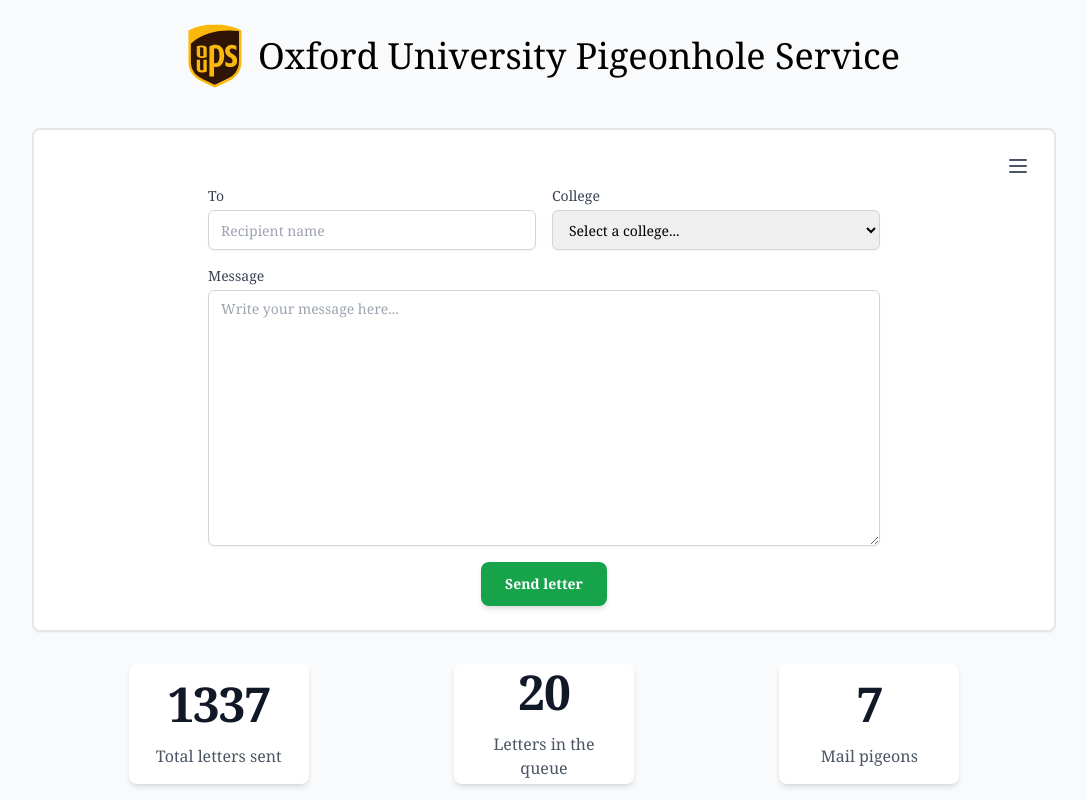
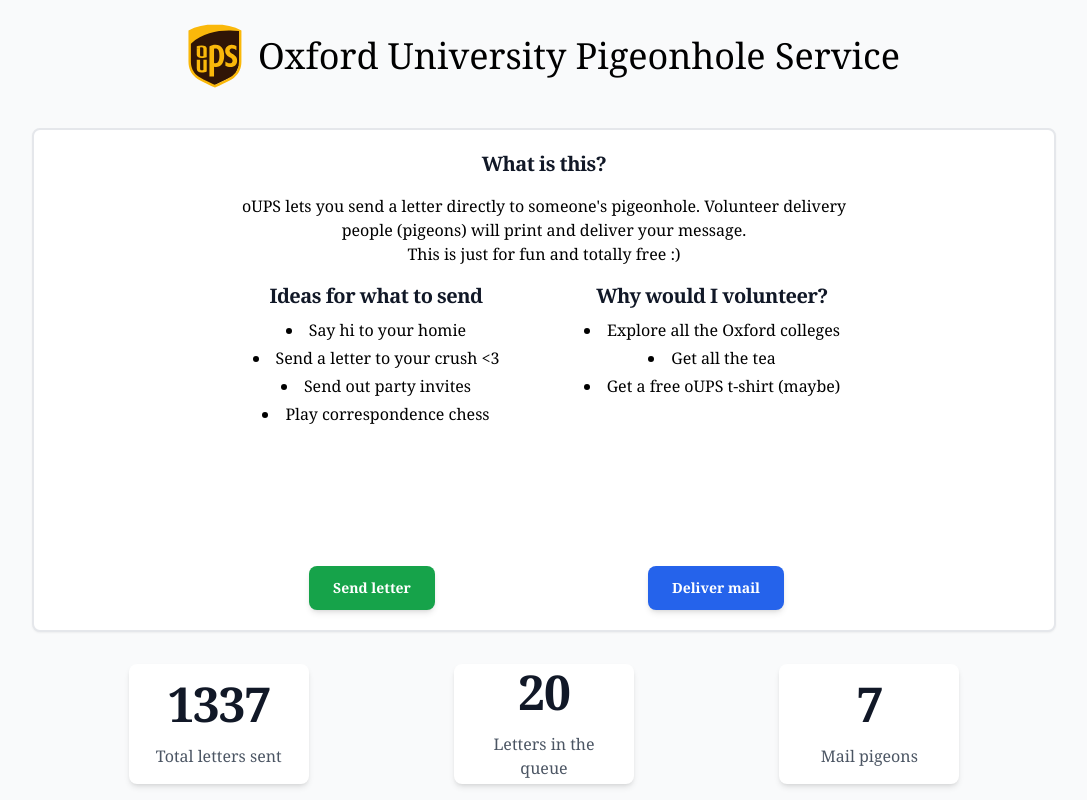
Before and after one commit to PixelSergey/OUPS, a Django app: page / in a window 1280 px wide. Shown: the whole page, without its empty margins (96-1183 px from the left). Run offline with Django 5.2, Linux system fonts and the light colour scheme; some libraries are stand-ins or nearby versions.

Commit message:
Add a new index page and delivery page

```diff
--- a/frontend/templates/base.html
+++ b/frontend/templates/base.html
@@ -13,7 +13,7 @@
 		<div class="container mx-auto h-screen flex flex-col justify-between px-2 sm:px-4">
 			<div class="p-3 sm:p-6 flex justify-center">
 				<div class="flex items-center gap-3 sm:gap-4">
-					<img src="{% static 'oups_logo.svg' %}" alt="OUPS Logo" class="h-10 w-auto sm:h-14 md:h-16">
+					<a href="/"><img src="{% static 'oups_logo.svg' %}" alt="OUPS Logo" class="h-10 w-auto sm:h-14 md:h-16"></a>
 					<h1 class="text-2xl sm:text-3xl md:text-4xl text-center">Oxford University Pigeonhole Service</h1>
 				</div>
 			</div>
--- /dev/null
+++ b/frontend/templates/deliver.html
@@ -0,0 +1,6 @@
+{% extends "base.html" %}
+{% block "interaction" %}
+
+TODO
+
+{% endblock %}
--- a/frontend/templates/index.html
+++ b/frontend/templates/index.html
@@ -1,106 +1,62 @@
 {% extends "base.html" %}
 {% block "interaction" %}
-<div class="flex justify-center items-center h-full p-4 sm:p-6 relative">
-	<!-- Hamburger Menu Button -->
-	<button id="menuButton" class="absolute top-4 right-4 p-2 rounded-md hover:bg-gray-100 focus:outline-none focus:ring-2 focus:ring-green-500">
-		<svg class="h-6 w-6 text-gray-600" fill="none" stroke="currentColor" viewBox="0 0 24 24">
-			<path stroke-linecap="round" stroke-linejoin="round" stroke-width="2" d="M4 6h16M4 12h16M4 18h16"></path>
-		</svg>
-	</button>
+<div class="flex flex-col h-full">
+    <div class="container text-center mt-5 flex-1 flex flex-col">
+        <div>
+            <h1 class="text-xl sm:text-xl md:text-xl font-semibold tracking-tight text-gray-900 mb-4">What is this?</h1>
 
-	<!-- Navigation Menu -->
-	<div id="menu" class="hidden absolute top-16 right-4 w-48 rounded-md shadow-lg bg-white ring-1 ring-black ring-opacity-5">
-		<div class="py-1" role="menu" aria-orientation="vertical">
-			<a href="#" class="block px-4 py-2 text-sm text-gray-700 hover:bg-gray-100" role="menuitem">Send a letter</a>
-			<a href="#" class="block px-4 py-2 text-sm text-gray-700 hover:bg-gray-100" role="menuitem">Deliver letters</a>
-		</div>
-	</div>
+            <p class="lead mb-5 px-8 sm:px-16 md:px-24" style="max-width: 800px; margin: 0 auto;">
+                oUPS lets you send a letter directly to someone's pigeonhole.
+                Volunteer delivery people (pigeons) will print and deliver your message.<br>
+                This is just for fun and totally free :)
+            </p>
 
-	<form action="/submit" method="post" enctype="multipart/form-data" class="w-full max-w-2xl space-y-4 flex flex-col h-full mt-8 pb-4">
-		{% csrf_token %}
-		<div class="grid grid-cols-1 sm:grid-cols-2 gap-4">
-			<div class="flex flex-col">
-				<label for="addressee" class="block text-lg sm:text-sm font-medium text-gray-700 mb-1">To</label>
-				<input type="text" id="addressee" name="addressee" class="h-12 sm:h-10 w-full px-3 py-2 text-lg sm:text-sm border border-gray-300 rounded-md shadow-sm focus:outline-none focus:ring-2 focus:ring-green-500 focus:border-green-500" placeholder="Recipient name">
-			</div>
+            <div class="grid grid-cols-1 md:grid-cols-2 max-w-2xl mx-auto">
+                <div>
+                    <h1 class="text-xl sm:text-xl md:text-xl font-semibold tracking-tight text-gray-900 mt-4">Ideas for what to send</h1>
 
-			<div class="flex flex-col">
-				<label for="college" class="block text-lg sm:text-sm font-medium text-gray-700 mb-1">College</label>
-				<select id="college" name="college" class="h-12 sm:h-10 w-full px-3 py-2 text-lg sm:text-sm border border-gray-300 rounded-md shadow-sm focus:outline-none focus:ring-2 focus:ring-green-500 focus:border-green-500">
-					<option value="">Select a college...</option>
-					<option value="all_souls">All Souls College</option>
-					<option value="balliol">Balliol College</option>
-					<option value="blackfriars">Blackfriars</option>
-					<option value="brasenose">Brasenose College</option>
-					<option value="campion_hall">Campion Hall</option>
-					<option value="christ_church">Christ Church</option>
-					<option value="corpus_christi">Corpus Christi College</option>
-					<option value="exeter">Exeter College</option>
-					<option value="green_templeton">Green Templeton College</option>
-					<option value="harris_manchester">Harris Manchester College</option>
-					<option value="hertford">Hertford College</option>
-					<option value="jesus">Jesus College</option>
-					<option value="keble">Keble College</option>
-					<option value="kellogg">Kellogg College</option>
-					<option value="lady_margaret_hall">Lady Margaret Hall</option>
-					<option value="linacre">Linacre College</option>
-					<option value="lincoln">Lincoln College</option>
-					<option value="magdalen">Magdalen College</option>
-					<option value="mansfield">Mansfield College</option>
-					<option value="merton">Merton College</option>
-					<option value="new">New College</option>
-					<option value="nuffield">Nuffield College</option>
-					<option value="oriel">Oriel College</option>
-					<option value="pembroke">Pembroke College</option>
-					<option value="queens">The Queen's College</option>
-					<option value="regents_park">Regent's Park College</option>
-					<option value="reuben">Reuben College</option>
-					<option value="st_annes">St Anne's College</option>
-					<option value="st_antonys">St Antony's College</option>
-					<option value="st_catherines">St Catherine's College</option>
-					<option value="st_cross">St Cross College</option>
-					<option value="st_edmund_hall">St Edmund Hall</option>
-					<option value="st_hildas">St Hilda's College</option>
-					<option value="st_hughs">St Hugh's College</option>
-					<option value="st_johns">St John's College</option>
-					<option value="st_peters">St Peter's College</option>
-					<option value="somerville">Somerville College</option>
-					<option value="trinity">Trinity College</option>
-					<option value="university">University College</option>
-					<option value="wadham">Wadham College</option>
-					<option value="wolfson">Wolfson College</option>
-					<option value="worcester">Worcester College</option>
-					<option value="wycliffe_hall">Wycliffe Hall</option>
-				</select>
-			</div>
-		</div>
+                    <p class="lead mb-5 px-8 sm:px-16 md:px-24" style="max-width: 800px; margin: 0 auto;">
+                        <ul class="list-disc list-inside mt-2 space-y-1">
+                            <li>Say hi to your homie</li>
+                            <li>Send a letter to your crush &lt;3</li>
+                            <li>Send out party invites</li>
+                            <li>Play correspondence chess</li>
+                        </ul>
+                    </p>
+                </div>
 
-		<div class="flex-1 flex flex-col min-h-0">
-			<label for="message" class="block text-lg sm:text-sm font-medium text-gray-700 mb-1">Message</label>
-			<textarea id="message" name="message" class="flex-1 w-full px-3 py-2 text-lg sm:text-sm border border-gray-300 rounded-md shadow-sm focus:outline-none focus:ring-2 focus:ring-green-500 focus:border-green-500" placeholder="Write your message here..."></textarea>
-		</div>
+                <div>
+                    <h1 class="text-xl sm:text-xl md:text-xl font-semibold tracking-tight text-gray-900 mt-4">Why would I volunteer?</h1>
 
-		<div class="flex justify-center">
-			<button type="submit" class="bg-green-600 hover:bg-green-700 text-white font-semibold text-lg sm:text-sm py-3 px-6 rounded-lg shadow-md transition-colors duration-200">
-				Send letter
-			</button>
-		</div>
-	</form>
+                    <p class="lead mb-5 px-8 sm:px-16 md:px-24" style="max-width: 800px; margin: 0 auto;">
+                        <ul class="list-disc list-inside mt-2 space-y-1">
+                            <li>Explore all the Oxford colleges</li>
+                            <li>Get all the tea</li>
+                            <li>Get a free oUPS t-shirt (maybe)</li>
+                        </ul>
+                    </p>
+                </div>
+            </div>
+        </div>
 
-	<script>
-		document.getElementById('menuButton').addEventListener('click', function() {
-			const menu = document.getElementById('menu');
-			menu.classList.toggle('hidden');
-		});
-
-		// Close menu when clicking outside
-		document.addEventListener('click', function(event) {
-			const menu = document.getElementById('menu');
-			const menuButton = document.getElementById('menuButton');
-			if (!menuButton.contains(event.target) && !menu.contains(event.target)) {
-				menu.classList.add('hidden');
-			}
-		});
-	</script>
+        <div class="mt-auto">
+            <div class="grid grid-cols-1 md:grid-cols-2 max-w-2xl mx-auto gap-4 pb-5">
+                <div class="flex justify-center">
+                    <a href="/send">
+                        <button type="button" class="bg-green-600 hover:bg-green-700 text-white font-semibold text-lg sm:text-sm py-3 px-6 rounded-lg shadow-md transition-colors duration-200">
+                            Send letter
+                        </button>
+                    </a>
+                </div>
+                <div class="flex justify-center">
+                    <a href="/deliver">
+                        <button type="button" class="bg-blue-600 hover:bg-blue-700 text-white font-semibold text-lg sm:text-sm py-3 px-6 rounded-lg shadow-md transition-colors duration-200">
+                            Deliver mail
+                        </button>
+                    </a>
+                </div>
+            </div>
+        </div>
+    </div>
 </div>
 {% endblock %}
--- a/frontend/urls.py
+++ b/frontend/urls.py
@@ -6,5 +6,7 @@ favicon_view = RedirectView.as_view(url="/static/favicon.ico", permanent=True)
 
 urlpatterns = [
     path("", views.index, name="index"),
+    path("send", views.send, name="send"),
+    path("deliver", views.deliver, name="deliver"),
     path("favicon.ico", favicon_view),
 ]
--- a/frontend/views.py
+++ b/frontend/views.py
@@ -1,4 +1,13 @@
 from django.shortcuts import render
+
 
 def index(request):
     return render(request, "index.html")
+
+
+def send(request):
+    return render(request, "send.html")
+
+
+def deliver(request):
+    return render(request, "deliver.html")
```
Also changed, not shown: frontend/templates/send.html (added, +106 -0 lines).
